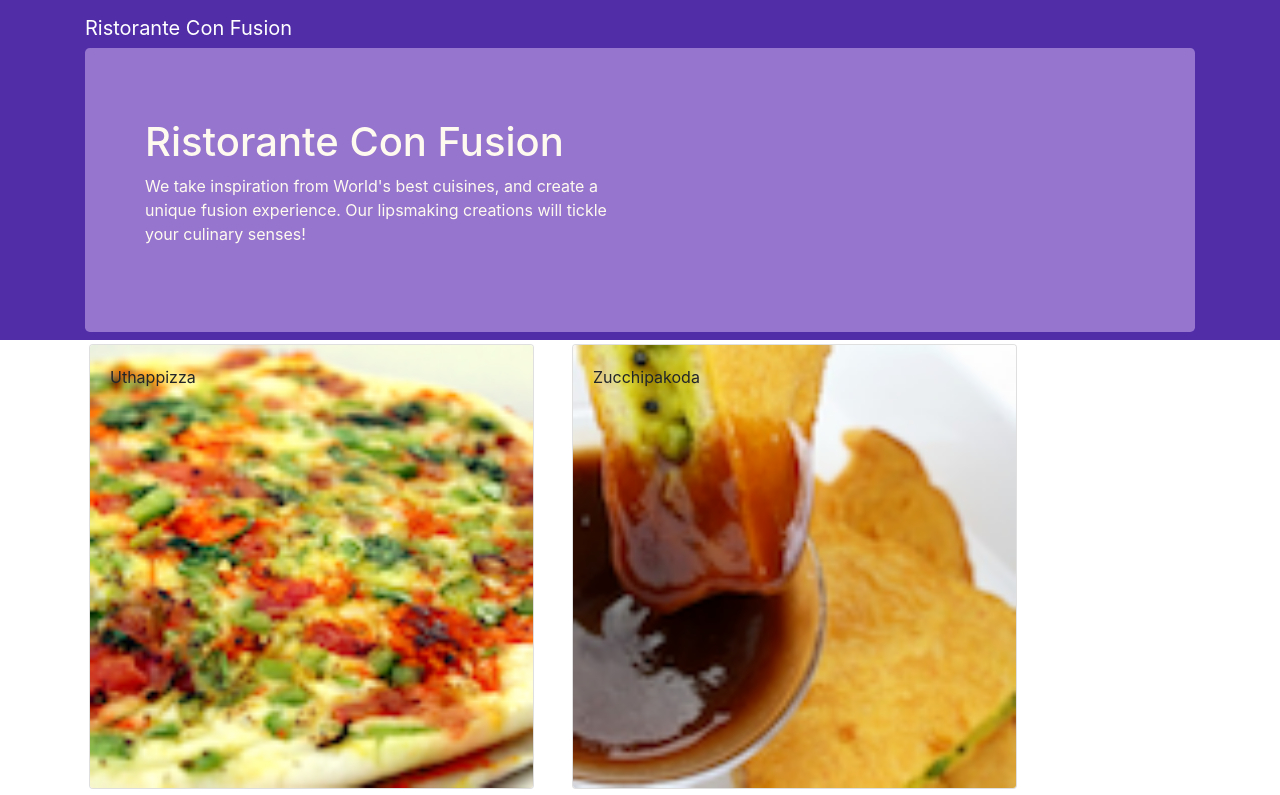
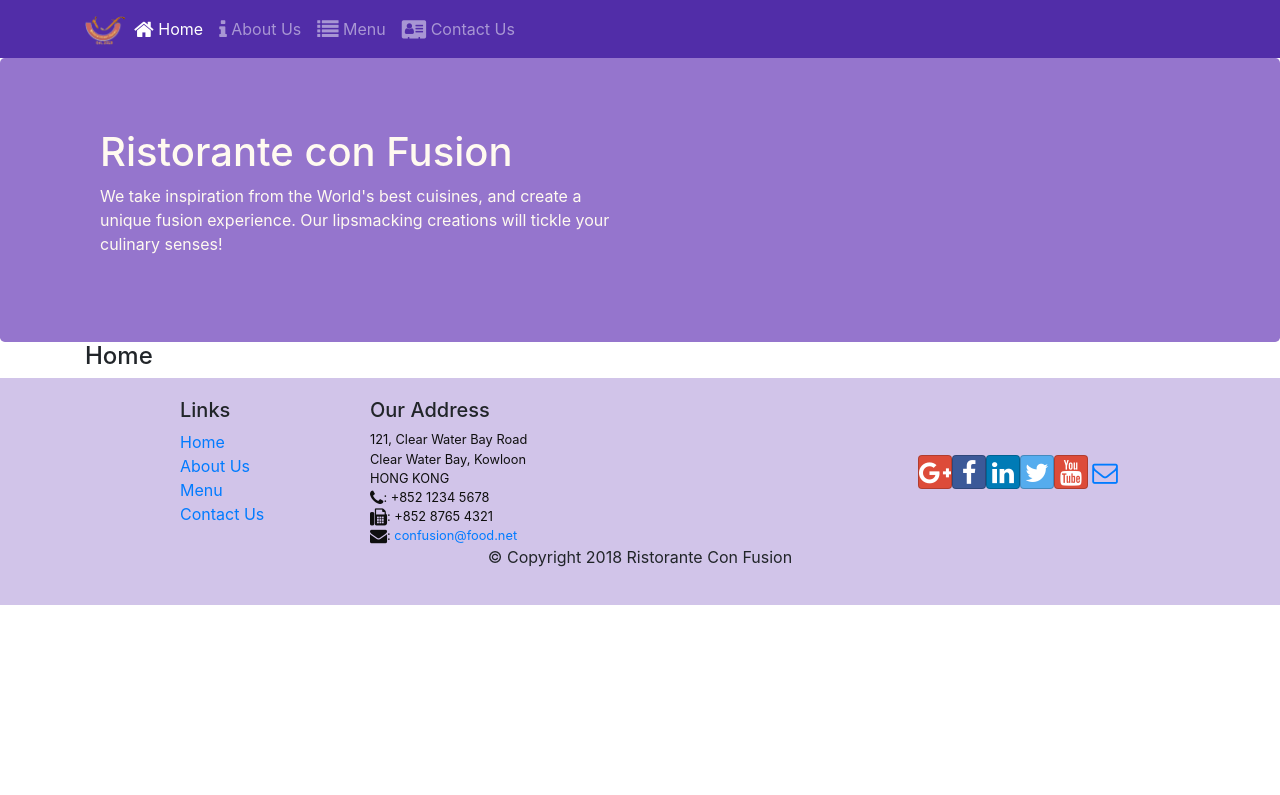
Before and after one commit to Ra1782/Restuarant-website, a React (Create React App) app: page /home in a window 1280 px wide. Shown: the top 795 px of the page. Built offline with nearby package versions, Linux system fonts and the light colour scheme.

Commit message:
Home component added with routes

```diff
--- a/package.json
+++ b/package.json
@@ -13,6 +13,7 @@
     "react-bootstrap": "^0.32.1",
     "react-dom": "^16.13.1",
     "react-popper": "^2.2.3",
+    "react-router-dom": "^5.2.0",
     "react-scripts": "3.4.3",
     "reactstrap": "^8.5.1"
   },
--- a/src/App.css
+++ b/src/App.css
@@ -28,6 +28,10 @@
     color:#0f0f0f;
 }
 
-.navbar-dark {
+.navbar-dark{
     background-color: #512DA8;
 }
+
+.NavbarBrand {
+    color: #fff;
+}
--- a/src/App.js
+++ b/src/App.js
@@ -1,13 +1,16 @@
 import React, { Component } from 'react';
 import Main from './components/MainComponent';
 import './App.css';
+import { BrowserRouter } from 'react-router-dom';
 
 class App extends Component{
   render(){
     return (
-      <div>
-        <Main />
-      </div>
+      <BrowserRouter>
+        <div className="App">
+          <Main />
+        </div>
+      </BrowserRouter>
     );
   }
 }
--- a/src/components/FooterComponent.js
+++ b/src/components/FooterComponent.js
@@ -1,4 +1,5 @@
 import React from 'react';
+import {Link} from 'react-router-dom';
 
 function Footer(props) {
     return(
@@ -8,10 +9,10 @@
                 <div className="col-4 offset-1 col-sm-2">
                     <h5>Links</h5>
                     <ul className="list-unstyled">
-                        <li><a href="#">Home</a></li>
-                        <li><a href="#">About</a></li>
-                        <li><a href="#">Menu</a></li>
-                        <li><a href="contactus.html">Contact</a></li>
+                        <li><Link to="/home">Home</Link></li>
+                        <li><Link to="/aboutus">About Us</Link></li>
+                        <li><Link to="/menu">Menu</Link></li>
+                        <li><Link to="/contactus">Contact Us</Link></li>
                     </ul>
                 </div>
                 <div className="col-7 col-sm-5">
--- a/src/components/HeaderComponent.js
+++ b/src/components/HeaderComponent.js
@@ -1,29 +1,59 @@
 import React, { Component } from 'react';
-import { Navbar, NavbarBrand, Jumbotron } from 'reactstrap';
+import { Nav, Navbar, NavbarBrand, NavbarToggler, Collapse, NavItem, Jumbotron } from 'reactstrap';
+import { NavLink } from 'react-router-dom';
+
 class Header extends Component {
-    constructor(props){
+    constructor(props) {
         super(props);
+        this.toggleNav = this.toggleNav.bind(this);
+        this.state = {
+          isNavOpen: false
+        };
       }
-    render(){
+      toggleNav() {
+        this.setState({
+          isNavOpen: !this.state.isNavOpen
+        });
+      }
+
+    render() {
         return(
-            <>
-                <Navbar dark>
+            <div>
+                <Navbar dark expand="md">
                     <div className="container">
-                        <NavbarBrand href="/">Ristorante Con Fusion</NavbarBrand>
+                        <NavbarToggler onClick={this.toggleNav}/>
+                        <NavbarBrand className="mr-auto" href="/"><img src='assets/images/logo.png' height="30" width="41" alt='Ristorante Con Fusion' /></NavbarBrand>
+                        <Collapse isOpen={this.state.isNavOpen} navbar>
+                            <Nav navbar>
+                            <NavItem>
+                                <NavLink className="nav-link"  to='/home'><span className="fa fa-home fa-lg"></span> Home</NavLink>
+                            </NavItem>
+                            <NavItem>
+                                <NavLink className="nav-link" to='/aboutus'><span className="fa fa-info fa-lg"></span> About Us</NavLink>
+                            </NavItem>
+                            <NavItem>
+                                <NavLink className="nav-link"  to='/menu'><span className="fa fa-list fa-lg"></span> Menu</NavLink>
+                            </NavItem>
+                            <NavItem>
+                                <NavLink className="nav-link" to='/contactus'><span className="fa fa-address-card fa-lg"></span> Contact Us</NavLink>
+                            </NavItem>
+                            </Nav>
+                        </Collapse>
+                    </div>
+                </Navbar>
                 <Jumbotron>
                     <div className="container">
                         <div className="row row-header">
                             <div className="col-12 col-sm-6">
-                                        <h1>Ristorante Con Fusion</h1>
-                                        <p>We take inspiration from World's best cuisines, and create a unique fusion experience. Our lipsmaking creations will tickle your culinary senses!</p>
+                                <h1>Ristorante con Fusion</h1>
+                                <p>We take inspiration from the World's best cuisines, and create a unique fusion experience. Our lipsmacking creations will tickle your culinary senses!</p>
                             </div>
                         </div>
                     </div>
                 </Jumbotron>
             </div>
-                </Navbar>
-            </>
         );
     }
 }
+
 export default Header;
--- /dev/null
+++ b/src/components/HomeComponent.js
@@ -0,0 +1,11 @@
+import React from 'react';
+
+function Home(props){
+    return(
+        <div className="container">
+            <h4>Home</h4>
+        </div>
+    );
+}
+
+export default Home;
--- a/src/components/MainComponent.js
+++ b/src/components/MainComponent.js
@@ -4,6 +4,8 @@
 import DishDetail from './DishDetailComponent.js';
 import Header from './HeaderComponent.js';
 import Footer from './FooterComponent.js';
+import Home from './HomeComponent';
+import { Switch, Route, Redirect } from 'react-router-dom';
 
 class Main extends Component{
   constructor(props){
@@ -13,16 +15,21 @@
       selectedDish: null
     };
   }
-  onDishSelect(dishId){
-    this.setState({selectedDish:dishId});
-  }
 
   render(){
+    const HomePage = () => {
+        return(
+            <Home />
+        );
+    }
     return (
       <div>
         <Header />
-        <Menu dishes={this.state.dishes} onClick={(dishId) => this.onDishSelect(dishId)} />
-        <DishDetail selectedDish={this.state.dishes.filter((dish) => dish.id === this.state.selectedDish)[0]} />
+        <Switch>
+            <Route path="/home" component={HomePage}/>
+            <Route exact path="/menu" component={() => <Menu dishes={this.state.dishes}/>}/>
+            <Redirect to="/home"/>
+        </Switch>
         <Footer />
       </div>
     );
```
Also changed, not shown: 1 other file (tests, documents, lock files or other folders). Lines whose indentation alone changed are shown as unchanged.
